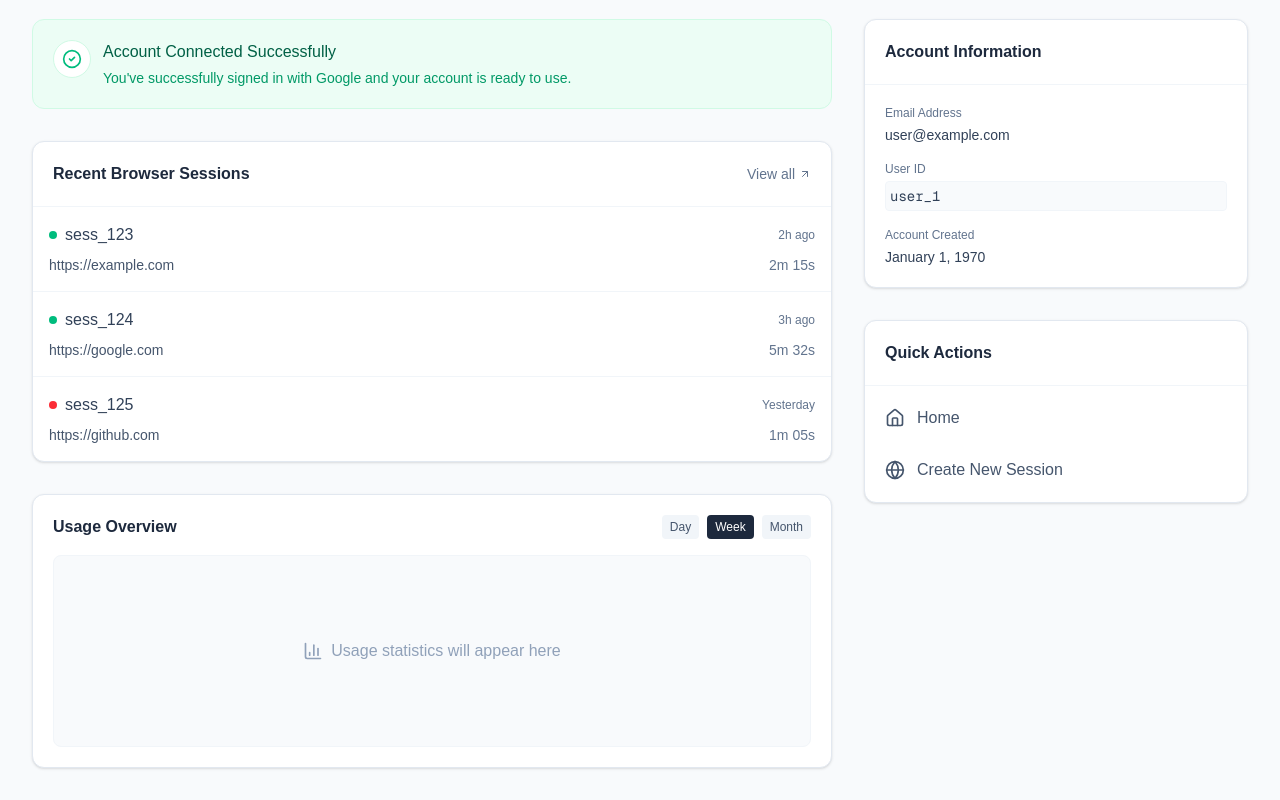
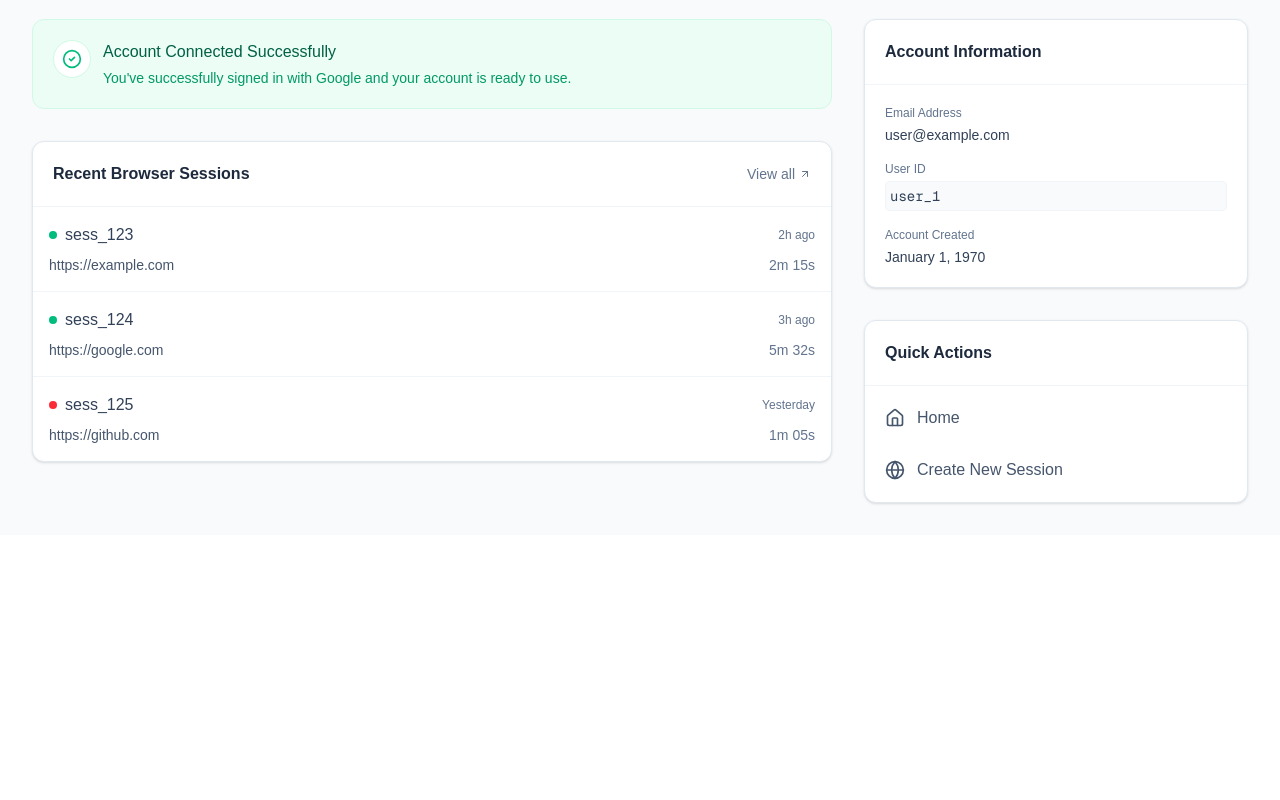
Before and after one commit to hannanshah2004/Spindle, a Next.js app: page /dashboard in a window 1280 px wide. Shown: the part 300-1100 px from the top of the page. After the commit the page ends 835 px from the top, so only its background shows below. Built offline with nearby package versions, Linux system fonts and the light colour scheme; no server answers; sample sign-in values are in the browser's storage.

Commit message:
took out usage overview

```diff
--- a/app/dashboard/page.tsx
+++ b/app/dashboard/page.tsx
@@ -115,27 +115,6 @@ export default async function Dashboard() {
               </div>
             </div>
 
-            {/* Usage chart placeholder */}
-            <div className="bg-white rounded-xl border border-slate-200 p-5 shadow-sm">
-              <div className="flex justify-between items-center mb-4">
-                <h3 className="font-semibold text-slate-800">Usage Overview</h3>
-                <div className="flex gap-2">
-                  <button className="text-xs bg-slate-100 hover:bg-slate-200 text-slate-600 px-2 py-1 rounded transition-colors">
-                    Day
-                  </button>
-                  <button className="text-xs bg-slate-800 text-white px-2 py-1 rounded">Week</button>
-                  <button className="text-xs bg-slate-100 hover:bg-slate-200 text-slate-600 px-2 py-1 rounded transition-colors">
-                    Month
-                  </button>
-                </div>
-              </div>
-              <div className="h-48 flex items-center justify-center bg-slate-50 rounded-lg border border-slate-100">
-                <div className="flex items-center gap-2 text-slate-400">
-                  <BarChart3 className="h-5 w-5" />
-                  <span>Usage statistics will appear here</span>
-                </div>
-              </div>
-            </div>
           </div>
 
           {/* Sidebar */}
```
